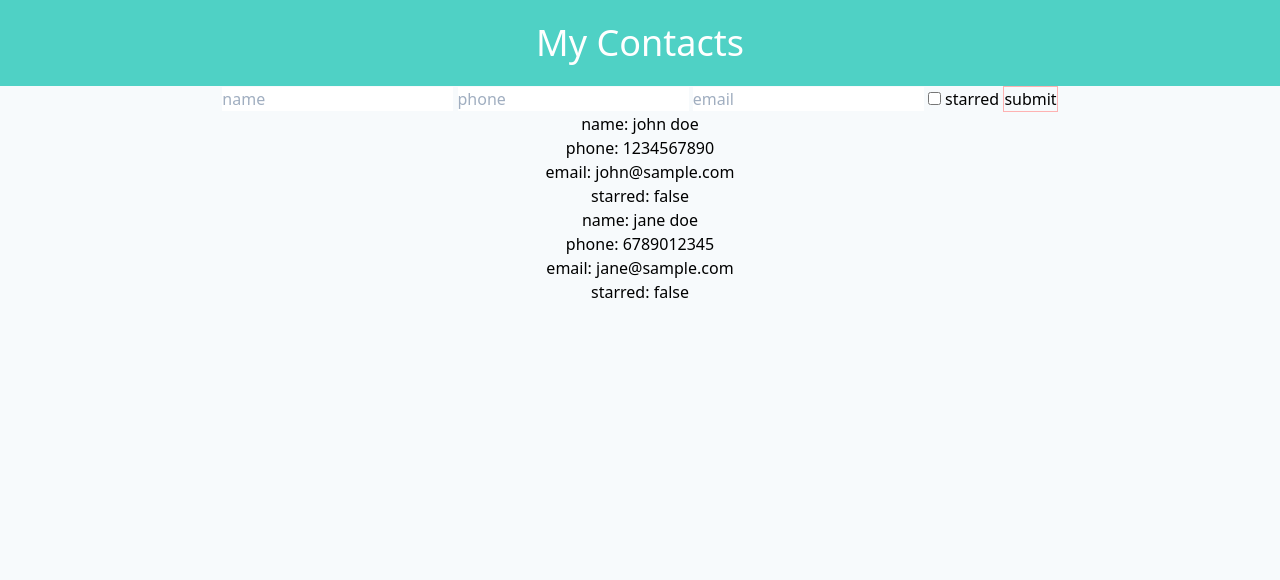
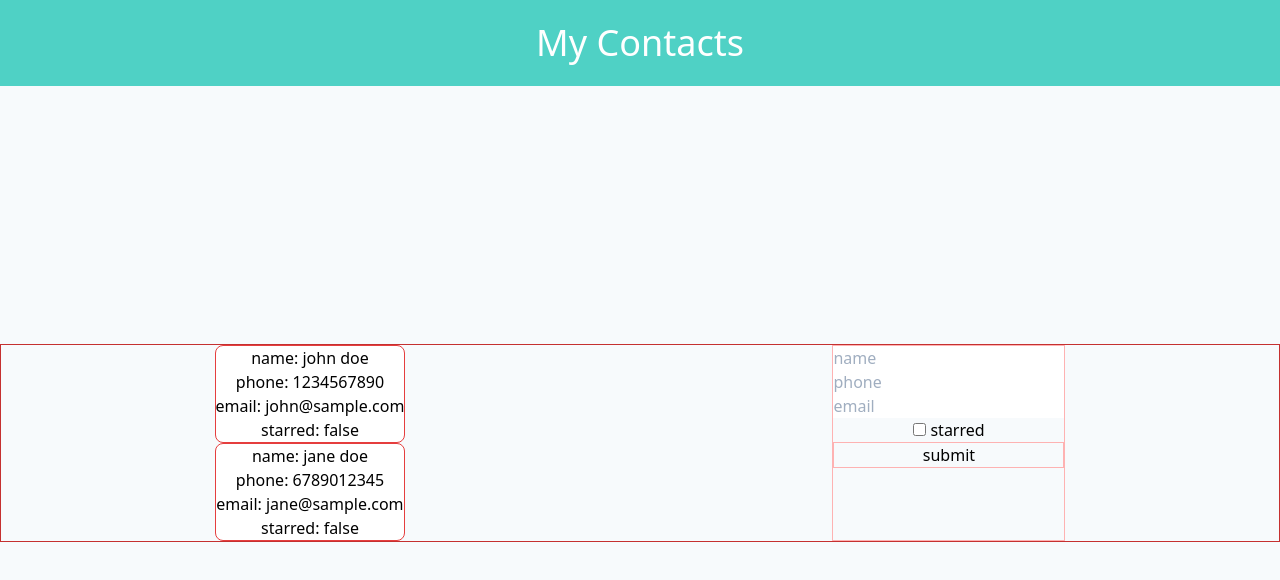
Before and after one commit to gmahima/svelte-contacts, a Svelte app: page / in a window 1280 px wide. Shown: the top 580 px of the page. Built offline with nearby package versions, Linux system fonts and the light colour scheme.

Commit message:
add styles

```diff
--- a/src/AddContactForm.svelte
+++ b/src/AddContactForm.svelte
@@ -13,7 +13,7 @@
     }
 </script>
 
-<form on:submit={handleSubmit}>
+<form on:submit={handleSubmit} class="flex flex-col border border-red-300">
     <input bind:value={name} placeholder="name">
     <input type="tel" bind:value={phone} placeholder="phone">
     <input type="email" bind:value={email} placeholder="email">
--- a/src/App.svelte
+++ b/src/App.svelte
@@ -14,7 +14,11 @@
 
 <div class="bg-gray-100 rounded-lg text-center h-full min-h-screen flex flex-col ">
 	<h1 class="bg-teal-400 p-4 sm:text-4xl text-white capitalize">My contacts</h1>
-	<AddContactForm />
-	<ContactList />
+	<div class="flex justify-around border border-red-700 my-auto">
+		<ContactList />
+		<AddContactForm />
+	</div>
+
+
 
 </div>
--- a/src/ContactList.svelte
+++ b/src/ContactList.svelte
@@ -6,9 +6,12 @@
 
 <div>
     {#each $contacts as c}
+    <div class="bg-white rounded-lg flex flex-col border border-red-600">
         <div><span>name</span>: <span>{c.name}</span></div>
         <div><span>phone</span>: <span>{c.phone}</span></div>
         <div><span>email</span>: <span>{c.email}</span></div>
         <div><span>starred</span>: <span>{c.starred}</span></div>
+    </div>
+
     {/each}
 </div>
```
